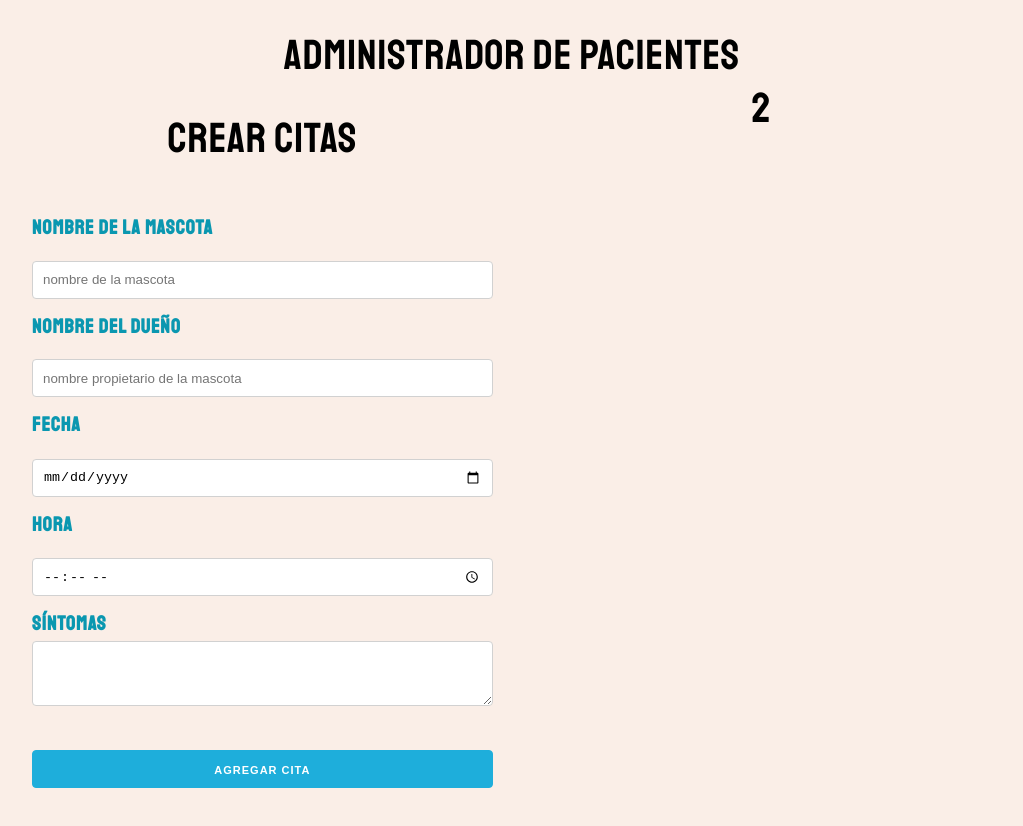
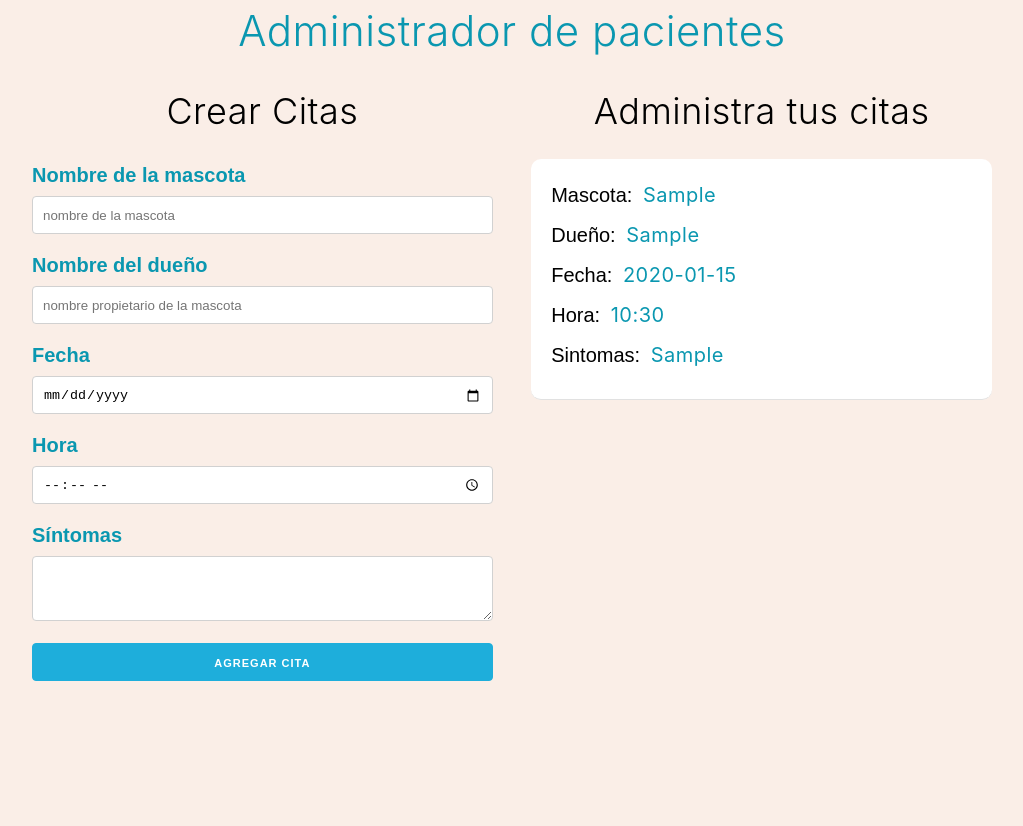
Before and after one commit to Rome96/appointment-management, a React (Create React App) app: page / in a window 1280 px wide. Both pictures are taken after typing "Sample", "Sample", "2020-01-15", "10:30", "Sample" into the empty fields and a click on the button "AGREGAR CITA". Shown: the top 826 px of the page, without its empty margins (128-1151 px from the left). After the commit the page ends 800 px from the top, so only its background shows below. Built offline with nearby package versions, Linux system fonts and the light colour scheme.

Commit message:
mostando las citas una vez queada

```diff
--- a/src/App.js
+++ b/src/App.js
@@ -1,6 +1,6 @@
 import React, { useState } from 'react';
 import Form from './components/Form'
-
+import Quote from './components/Quote'
 function App() {
 
   const [ quotes, setQuotes ] = useState([])
@@ -12,10 +12,20 @@ function App() {
       quote
     ])
   }
+
+  const RenderQuote = (
+    quotes.map(quote => (
+      <Quote
+        key={quote.id}
+        quote={quote}
+      />
+    ))
+  )
+
  console.log('Array quotes:', quotes)
   return (
     <React.Fragment>
-      <h2>Administrador de pacientes
+      <h2>Administrador de pacientes</h2>
       <div className='container'>
         <div className='row'>
           <div className='one-half column'>
@@ -24,11 +34,11 @@ function App() {
             />
           </div>
           <div className='one-half column'>
-            2
+            <h3>Administra tus citas</h3>
+            { RenderQuote }
           </div>
         </div>
       </div>
-      </h2>
     </React.Fragment>
   );
 }
--- a/src/components/Form.jsx
+++ b/src/components/Form.jsx
@@ -57,7 +57,7 @@ const Form = ({ createQuotes }) => {
 
   return (
     <React.Fragment>
-      <h2>Crear Citas</h2>
+      <h3>Crear Citas</h3>
       {error && (
         <p className="error-text">Todos los campos son obligatorios. </p>
       )}
--- /dev/null
+++ b/src/components/Quote.jsx
@@ -0,0 +1,17 @@
+import React from 'react';
+
+const Quote = ({ quote }) => {
+  const { mascota, propietario, fecha, hora, sintomas } = quote
+  return (
+    <div className='cita'>
+      <p>Mascota: <span>{mascota}</span></p>
+      <p>Dueño: <span>{propietario}</span></p>
+      <p>Fecha: <span>{fecha}</span></p>
+      <p>Hora: <span>{hora}</span></p>
+      <p>Sintomas: <span>{sintomas}</span></p>
+
+    </div>
+  );
+}
+
+export default Quote;
--- a/src/index.css
+++ b/src/index.css
@@ -9,13 +9,20 @@ body {
   background-color: #faeee7;
   padding-bottom: 5rem;
 }
-h1, h2  {
-  color: black;
-  padding: 3rem 0;
+h1, h2, span  {
+  color: #0a97b0;
+  padding: 5px;
   text-align: center;
-  text-transform: uppercase;
-  font-family: 'Staatliches', cursive;
-  letter-spacing: 1px;
+  letter-spacing: .5px;
+  font-family: -apple-system, BlinkMacSystemFont, 'Segoe UI', Roboto, Oxygen, Ubuntu, Cantarell, 'Open Sans', 'Helvetica Neue', sans-serif;
+}
+
+h3 {
+  color: #000;
+  padding: 5px;
+  text-align: center;
+  letter-spacing: .5px;
+  font-family: -apple-system, BlinkMacSystemFont, 'Segoe UI', Roboto, Oxygen, Ubuntu, Cantarell, 'Open Sans', 'Helvetica Neue', sans-serif;
 }
 .lista-citas .media {
   border-bottom: 1px solid #e1e1e1;
@@ -62,15 +69,16 @@ input[type="time"] {
   background: white;
   border-bottom: 1px solid #e1e1e1;
   color: black;
+  margin-bottom: 2px;
 }
 
 .cita p {
-  font-weight: bold;
+  font-weight: normal;
   margin-bottom: .8rem;
+  font-size: 20px;
 }
 .cita p span {
   font-weight: normal;
-
 }
 .cita:first-of-type {
   border-top-left-radius: 1rem;
```
